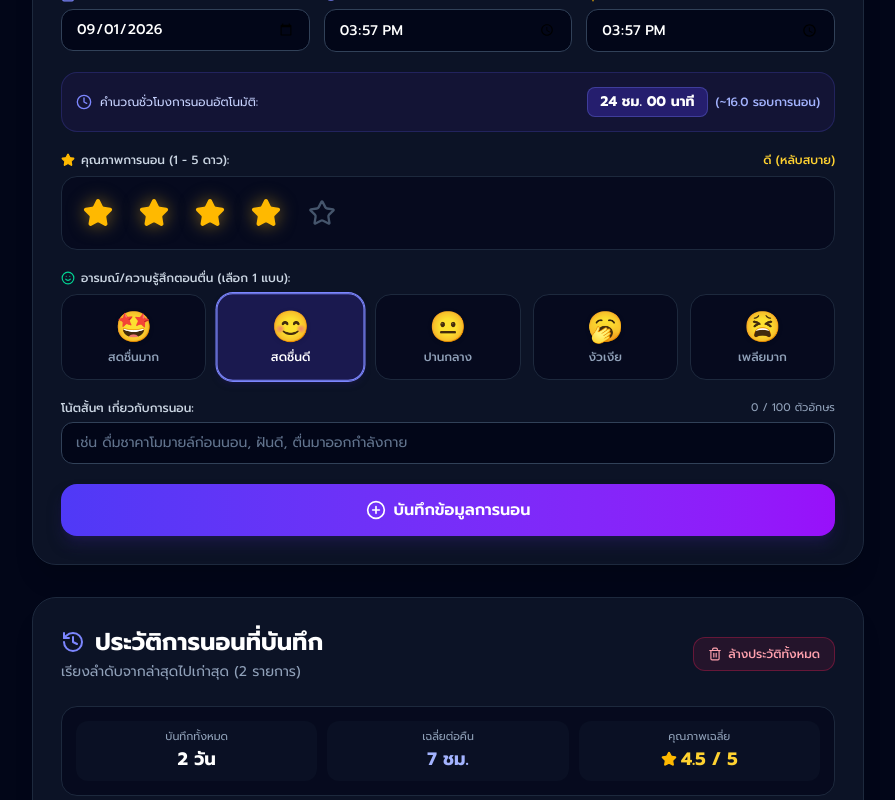
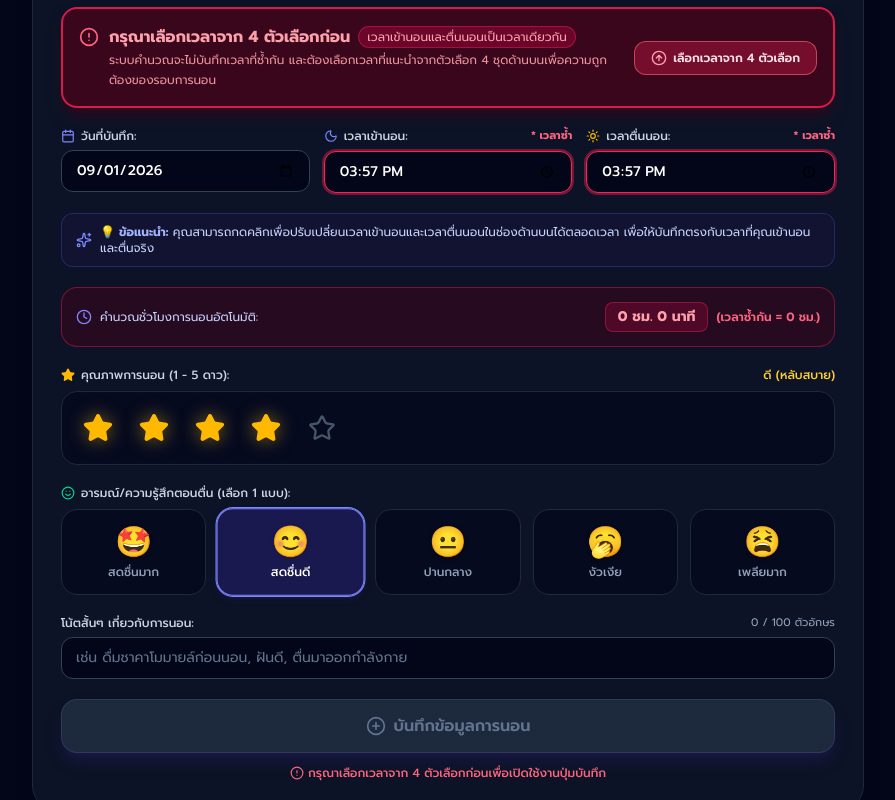
Before and after one commit to Peeranat-Non/Sleep-Cycle-Journal-, a React (Vite) app: page / in a window 1280 px wide. Shown: the part 1280-2080 px from the top of the page, without its empty margins (192-1087 px from the left). Built offline with nearby package versions, Linux system fonts and the light colour scheme.

Commit message:
เพิ่มการตรวจสอบในฟอร์มบันทึกการนอน และคำแนะนำเพิ่มเติม

```diff
--- a/src/components/SleepJournalForm.tsx
+++ b/src/components/SleepJournalForm.tsx
@@ -10,6 +10,7 @@ import {
   Sparkles,
   CheckCircle2,
   AlertCircle,
+  ArrowUpCircle,
 } from 'lucide-react';
 import { MoodLevel, SleepRecord } from '../types';
 import { MOOD_OPTIONS } from '../constants/moods';
@@ -31,7 +32,19 @@ export const SleepJournalForm: React.FC<SleepJournalFormProps> = ({
   prefillWakeTime,
 }) => {
   const [date, setDate] = useState<string>(getTodayDateFormatted());
-  // Initialize with current time if not prefilled
+
+  // Track if a valid selection from the 4 recommendation cards has been made
+  const [hasSelectedFromCards, setHasSelectedFromCards] = useState<boolean>(() => {
+    return Boolean(
+      prefillBedTime &&
+      prefillWakeTime &&
+      prefillBedTime !== prefillWakeTime &&
+      prefillBedTime.includes(':') &&
+      prefillWakeTime.includes(':')
+    );
+  });
+
+  // Initialize with prefill if provided and valid, otherwise current time
   const [bedTime, setBedTime] = useState<string>(
     () => prefillBedTime || getCurrentTimeFormatted()
   );
@@ -43,30 +56,90 @@ export const SleepJournalForm: React.FC<SleepJournalFormProps> = ({
   const [mood, setMood] = useState<MoodLevel>(4);
   const [note, setNote] = useState<string>('');
   const [showSavedFeedback, setShowSavedFeedback] = useState<boolean>(false);
+  const [alertError, setAlertError] = useState<string | null>(null);
 
-  // Sync when prefilled from calculator
+  // Sync when prefilled from calculator (4 options card clicked)
   useEffect(() => {
-    if (prefillBedTime) setBedTime(prefillBedTime);
-  }, [prefillBedTime]);
-
-  useEffect(() => {
-    if (prefillWakeTime) setWakeTime(prefillWakeTime);
-  }, [prefillWakeTime]);
+    if (prefillBedTime && prefillWakeTime && prefillBedTime !== prefillWakeTime) {
+      setBedTime(prefillBedTime);
+      setWakeTime(prefillWakeTime);
+      setHasSelectedFromCards(true);
+      setAlertError(null);
+    }
+  }, [prefillBedTime, prefillWakeTime]);
 
   const isBedTimeValid = Boolean(bedTime && bedTime.trim() !== '' && bedTime.includes(':'));
   const isWakeTimeValid = Boolean(wakeTime && wakeTime.trim() !== '' && wakeTime.includes(':'));
-  const isTimeValid = isBedTimeValid && isWakeTimeValid;
+  const isSameTime = bedTime === wakeTime;
 
-  const isRestoredFromSaved = Boolean(prefillBedTime && prefillWakeTime);
+  // Calculate duration with safe zero handling (never converts same time to 24 hrs)
+  const durationInfo =
+    isBedTimeValid && isWakeTimeValid
+      ? calculateDuration(bedTime, wakeTime)
+      : {
+          totalMinutes: 0,
+          formatted: 'กรุณาระบุเวลา',
+          hours: 0,
+          minutes: 0,
+          cyclesEstimate: '-',
+          isSameTime: false,
+        };
 
-  const durationInfo = isTimeValid
-    ? calculateDuration(bedTime, wakeTime)
-    : { totalMinutes: 0, formatted: 'กรุณาระบุเวลา', hours: 0, minutes: 0, cyclesEstimate: '-' };
+  // Check if form is completely valid to submit
+  const isFormValid =
+    isBedTimeValid &&
+    isWakeTimeValid &&
+    !isSameTime &&
+    hasSelectedFromCards &&
+    durationInfo.totalMinutes > 0;
+
+  const scrollToCalculatorCards = () => {
+    const target =
+      document.getElementById('cycle-results-grid') ||
+      document.getElementById('sleep-calculator-card') ||
+      document.getElementById('mode-selector-card');
+    if (target) {
+      target.scrollIntoView({ behavior: 'smooth', block: 'center' });
+    }
+  };
+
+  const handleBedTimeChange = (newBedTime: string) => {
+    setBedTime(newBedTime);
+    if (newBedTime === wakeTime) {
+      setHasSelectedFromCards(false);
+      setAlertError('กรุณาเลือกเวลาจาก 4 ตัวเลือกก่อน');
+    } else {
+      setAlertError(null);
+    }
+  };
+
+  const handleWakeTimeChange = (newWakeTime: string) => {
+    setWakeTime(newWakeTime);
+    if (bedTime === newWakeTime) {
+      setHasSelectedFromCards(false);
+      setAlertError('กรุณาเลือกเวลาจาก 4 ตัวเลือกก่อน');
+    } else {
+      setAlertError(null);
+    }
+  };
 
   const handleSubmit = (e: React.FormEvent) => {
     e.preventDefault();
 
-    if (!isTimeValid) return;
+    // Strict validation
+    if (!isFormValid || isSameTime || !hasSelectedFromCards) {
+      const errorMsg = 'กรุณาเลือกเวลาจาก 4 ตัวเลือกก่อน';
+      setAlertError(errorMsg);
+
+      // Scroll to alert or calculator options
+      const alertElement = document.getElementById('form-validation-alert-box');
+      if (alertElement) {
+        alertElement.scrollIntoView({ behavior: 'smooth', block: 'center' });
+      } else {
+        scrollToCalculatorCards();
+      }
+      return;
+    }
 
     onAddRecord({
       date,
@@ -79,8 +152,9 @@ export const SleepJournalForm: React.FC<SleepJournalFormProps> = ({
       note: note.trim().slice(0, 100),
     });
 
-    // Reset optional note, keep reasonable defaults
+    // Reset optional note, keep record feedback
     setNote('');
+    setAlertError(null);
     setShowSavedFeedback(true);
     setTimeout(() => setShowSavedFeedback(false), 3000);
   };
@@ -105,9 +179,9 @@ export const SleepJournalForm: React.FC<SleepJournalFormProps> = ({
   return (
     <div
       id="sleep-journal-form-card"
-      className="bg-slate-900/80 backdrop-blur-md border border-slate-800 rounded-3xl p-5 sm:p-7 shadow-xl"
+      className="bg-slate-900/80 backdrop-blur-md border border-slate-800 rounded-3xl p-5 sm:p-7 shadow-xl space-y-5"
     >
-      <div className="flex items-center justify-between gap-3 mb-5">
+      <div className="flex flex-col sm:flex-row sm:items-center justify-between gap-3">
         <div>
           <h2
             id="journal-form-heading"
@@ -117,15 +191,15 @@ export const SleepJournalForm: React.FC<SleepJournalFormProps> = ({
             บันทึกการนอน (Sleep Journal)
           </h2>
           <p className="text-xs sm:text-sm text-slate-400 mt-1">
-            จดบันทึกเวลา คุณภาพ และความรู้สึกหลังตื่นนอนเพื่อติดตามสุขภาพการนอน
+            จดบันทึกเวลา คุณภาพ และความรู้สึกหลังตื่นนอนเพื่อติดตามสุขภาพการนอน (สามารถปรับเปลี่ยนเวลาเข้านอนและเวลาตื่นนอนให้ตรงกับความเป็นจริงได้)
           </p>
-          {isRestoredFromSaved && (
+          {hasSelectedFromCards && !isSameTime && (
             <div
               id="restored-time-banner"
               className="mt-2 inline-flex items-center gap-1.5 px-3 py-1 rounded-xl bg-indigo-500/20 border border-indigo-400/40 text-indigo-300 text-xs font-medium animate-fade-in"
             >
               <Clock className="w-3.5 h-3.5 text-indigo-400" />
-              <span>ดึงเวลาที่คุณเลือกไว้ล่าสุด: เข้านอน {bedTime} น. / ตื่น {wakeTime} น.</span>
+              <span>ดึงเวลาที่คุณเลือกจาก 4 ตัวเลือก: เข้านอน {bedTime} น. / ตื่น {wakeTime} น.</span>
             </div>
           )}
         </div>
@@ -133,13 +207,48 @@ export const SleepJournalForm: React.FC<SleepJournalFormProps> = ({
         {showSavedFeedback && (
           <div
             id="save-success-badge"
-            className="px-3.5 py-1.5 rounded-full bg-emerald-500/20 border border-emerald-500/40 text-emerald-300 text-xs font-medium flex items-center gap-1.5 animate-fade-in"
+            className="px-3.5 py-1.5 rounded-full bg-emerald-500/20 border border-emerald-500/40 text-emerald-300 text-xs font-medium flex items-center gap-1.5 animate-fade-in self-start sm:self-auto"
           >
             <CheckCircle2 className="w-4 h-4 text-emerald-400" />
             <span>บันทึกสำเร็จ!</span>
           </div>
         )}
       </div>
+
+      {/* Main Validation Alert Banner */}
+      {(!hasSelectedFromCards || isSameTime || alertError) && (
+        <div
+          id="form-validation-alert-box"
+          className="p-4 rounded-2xl bg-rose-950/70 border-2 border-rose-500/80 text-rose-200 text-xs sm:text-sm flex flex-col sm:flex-row sm:items-center justify-between gap-3 shadow-lg shadow-rose-950/50 animate-fade-in"
+        >
+          <div className="flex items-start gap-2.5">
+            <AlertCircle className="w-5 h-5 text-rose-400 shrink-0 mt-0.5" />
+            <div className="space-y-0.5">
+              <div className="font-bold text-rose-300 text-sm sm:text-base flex items-center gap-2">
+                <span>กรุณาเลือกเวลาจาก 4 ตัวเลือกก่อน</span>
+                {isSameTime && (
+                  <span className="text-xs font-normal text-rose-300 bg-rose-900/60 px-2 py-0.5 rounded-full border border-rose-500/40">
+                    เวลาเข้านอนและตื่นนอนเป็นเวลาเดียวกัน
+                  </span>
+                )}
+              </div>
+              <p className="text-xs text-rose-300/90 leading-relaxed">
+                ระบบคำนวณจะไม่บันทึกเวลาที่ซ้ำกัน และต้องเลือกเวลาที่แนะนำจากตัวเลือก 4 ชุดด้านบนเพื่อความถูกต้องของรอบการนอน
+              </p>
+            </div>
+          </div>
+
+          <button
+            id="btn-alert-go-select-card"
+            type="button"
+            onClick={scrollToCalculatorCards}
+            className="px-4 py-2 rounded-xl bg-rose-500/30 hover:bg-rose-500/40 border border-rose-400/60 text-rose-100 font-semibold text-xs transition-all flex items-center justify-center gap-1.5 shrink-0 shadow-sm active:scale-95"
+          >
+            <ArrowUpCircle className="w-4 h-4 text-rose-300" />
+            <span>เลือกเวลาจาก 4 ตัวเลือก</span>
+          </button>
+        </div>
+      )}
 
       <form id="form-sleep-entry" onSubmit={handleSubmit} className="space-y-5">
         {/* Row 1: Date & Sleep Times */}
@@ -173,8 +282,8 @@ export const SleepJournalForm: React.FC<SleepJournalFormProps> = ({
                 <Moon className="w-3.5 h-3.5 text-indigo-400" />
                 เวลาเข้านอน:
               </label>
-              {!isBedTimeValid && (
-                <span className="text-[11px] text-rose-400 font-medium">* จำเป็น</span>
+              {isSameTime && (
+                <span className="text-[11px] text-rose-400 font-bold">* เวลาซ้ำ</span>
               )}
             </div>
             <input
@@ -182,9 +291,13 @@ export const SleepJournalForm: React.FC<SleepJournalFormProps> = ({
               type="time"
               required
               value={bedTime}
-              onChange={(e) => setBedTime(e.target.value)}
+              onChange={(e) => handleBedTimeChange(e.target.value)}
               className={`w-full bg-slate-950 border text-white rounded-xl px-3.5 py-2.5 text-sm font-medium focus:ring-2 focus:ring-indigo-500 outline-none transition-colors ${
-                isBedTimeValid ? 'border-slate-700' : 'border-rose-500 bg-rose-950/20 ring-1 ring-rose-500/30'
+                isSameTime
+                  ? 'border-rose-500 bg-rose-950/30 ring-2 ring-rose-500/40 text-rose-200'
+                  : isBedTimeValid
+                  ? 'border-slate-700'
+                  : 'border-rose-500 bg-rose-950/20'
               }`}
             />
           </div>
@@ -199,8 +312,8 @@ export const SleepJournalForm: React.FC<SleepJournalFormProps> = ({
                 <Sun className="w-3.5 h-3.5 text-amber-400" />
                 เวลาตื่นนอน:
               </label>
-              {!isWakeTimeValid && (
-                <span className="text-[11px] text-rose-400 font-medium">* จำเป็น</span>
+              {isSameTime && (
+                <span className="text-[11px] text-rose-400 font-bold">* เวลาซ้ำ</span>
               )}
             </div>
             <input
@@ -208,33 +321,36 @@ export const SleepJournalForm: React.FC<SleepJournalFormProps> = ({
               type="time"
               required
               value={wakeTime}
-              onChange={(e) => setWakeTime(e.target.value)}
+              onChange={(e) => handleWakeTimeChange(e.target.value)}
               className={`w-full bg-slate-950 border text-white rounded-xl px-3.5 py-2.5 text-sm font-medium focus:ring-2 focus:ring-indigo-500 outline-none transition-colors ${
-                isWakeTimeValid ? 'border-slate-700' : 'border-rose-500 bg-rose-950/20'
+                isSameTime
+                  ? 'border-rose-500 bg-rose-950/30 ring-2 ring-rose-500/40 text-rose-200'
+                  : isWakeTimeValid
+                  ? 'border-slate-700'
+                  : 'border-rose-500 bg-rose-950/20'
               }`}
             />
           </div>
         </div>
 
-        {/* Validation Warning if time is incomplete */}
-        {!isTimeValid && (
+        {/* Helper tip: Can customize bedtime and waketime to match reality */}
         <div
-            id="error-journal-time-warning"
-            className="p-3 rounded-2xl bg-rose-950/50 border border-rose-500/40 text-rose-300 text-xs sm:text-sm flex items-center gap-2 animate-fade-in"
+          id="time-adjustment-tip"
+          className="flex items-start sm:items-center gap-2 px-3.5 py-2.5 rounded-xl bg-indigo-950/30 border border-indigo-500/25 text-indigo-200 text-xs"
         >
-            <AlertCircle className="w-4 h-4 text-rose-400 shrink-0" />
-            <span className="font-medium text-rose-400">กรุณาเลือกเวลาให้ครบถ้วน</span>
-            <span className="text-slate-300 text-xs">
-              (ระบุเวลาเข้านอนและเวลาตื่นนอนเพื่อคำนวณระยะเวลาและบันทึกข้อมูล)
+          <Sparkles className="w-4 h-4 text-indigo-400 shrink-0 mt-0.5 sm:mt-0" />
+          <span>
+            <strong className="text-indigo-300">💡 ข้อแนะนำ:</strong> คุณสามารถกดคลิกเพื่อปรับเปลี่ยนเวลาเข้านอนและเวลาตื่นนอนในช่องด้านบนได้ตลอดเวลา เพื่อให้บันทึกตรงกับเวลาที่คุณเข้านอนและตื่นจริง
           </span>
         </div>
-        )}
 
         {/* Auto Duration Pill Box */}
         <div
           id="duration-calculator-badge"
           className={`p-3.5 rounded-2xl border flex flex-col sm:flex-row sm:items-center justify-between gap-2 transition-all ${
-            isTimeValid
+            isSameTime
+              ? 'bg-rose-950/40 border-rose-500/40'
+              : isFormValid
               ? 'bg-indigo-950/40 border-indigo-500/20'
               : 'bg-slate-950/50 border-slate-800'
           }`}
@@ -247,18 +363,24 @@ export const SleepJournalForm: React.FC<SleepJournalFormProps> = ({
             <span
               id="journal-calculated-hours"
               className={`text-sm font-bold px-3 py-1 rounded-lg border ${
-                isTimeValid
+                isSameTime
+                  ? 'text-rose-300 bg-rose-900/40 border-rose-500/40'
+                  : isFormValid
                   ? 'text-white bg-indigo-600/30 border-indigo-400/30'
                   : 'text-slate-500 bg-slate-900 border-slate-800'
               }`}
             >
               {durationInfo.formatted}
             </span>
-            {isTimeValid && (
+            {isSameTime ? (
+              <span className="text-xs text-rose-400 font-semibold">
+                (เวลาซ้ำกัน = 0 ชม.)
+              </span>
+            ) : isFormValid ? (
               <span className="text-xs text-indigo-300 font-medium">
                 ({durationInfo.cyclesEstimate})
               </span>
-            )}
+            ) : null}
           </div>
         </div>
 
@@ -372,16 +494,25 @@ export const SleepJournalForm: React.FC<SleepJournalFormProps> = ({
           />
         </div>
 
-        {/* Submit Button */}
+        {/* Submit Button with Validation Protection */}
+        <div className="space-y-2">
           <button
             id="btn-save-sleep-record"
             type="submit"
-          disabled={!isTimeValid}
-          className="w-full py-3 sm:py-3.5 px-6 rounded-2xl bg-gradient-to-r from-indigo-600 to-purple-600 hover:from-indigo-500 hover:to-purple-500 disabled:from-slate-800 disabled:to-slate-800 disabled:text-slate-500 disabled:border disabled:border-slate-700 disabled:cursor-not-allowed text-white font-semibold text-sm sm:text-base shadow-lg shadow-indigo-950/80 transition-all flex items-center justify-center gap-2 active:scale-[0.99]"
+            disabled={!isFormValid}
+            className="w-full py-3 sm:py-3.5 px-6 rounded-2xl bg-gradient-to-r from-indigo-600 to-purple-600 hover:from-indigo-500 hover:to-purple-500 disabled:from-slate-800 disabled:to-slate-800 disabled:text-slate-500 disabled:border disabled:border-slate-700/80 disabled:cursor-not-allowed text-white font-semibold text-sm sm:text-base shadow-lg shadow-indigo-950/80 transition-all flex items-center justify-center gap-2 active:scale-[0.99]"
           >
             <PlusCircle className="w-5 h-5" />
             <span>บันทึกข้อมูลการนอน</span>
           </button>
+
+          {!isFormValid && (
+            <p className="text-center text-xs text-rose-400 font-medium flex items-center justify-center gap-1 pt-1">
+              <AlertCircle className="w-3.5 h-3.5" />
+              <span>กรุณาเลือกเวลาจาก 4 ตัวเลือกก่อนเพื่อเปิดใช้งานปุ่มบันทึก</span>
+            </p>
+          )}
+        </div>
       </form>
     </div>
   );
--- a/src/utils/sleepMath.ts
+++ b/src/utils/sleepMath.ts
@@ -117,19 +117,39 @@ export function calculateDuration(bedTimeStr: string, wakeTimeStr: string): {
   hours: number;
   minutes: number;
   cyclesEstimate: string;
+  isSameTime: boolean;
 } {
   const [bedH, bedM] = bedTimeStr.split(':').map(Number);
   const [wakeH, wakeM] = wakeTimeStr.split(':').map(Number);
 
   if (isNaN(bedH) || isNaN(bedM) || isNaN(wakeH) || isNaN(wakeM)) {
-    return { totalMinutes: 0, formatted: '0 ชม. 0 นาที', hours: 0, minutes: 0, cyclesEstimate: '0 รอบ' };
+    return {
+      totalMinutes: 0,
+      formatted: '0 ชม. 0 นาที',
+      hours: 0,
+      minutes: 0,
+      cyclesEstimate: '0 รอบ',
+      isSameTime: false,
+    };
   }
 
   const bedTotal = bedH * 60 + bedM;
   const wakeTotal = wakeH * 60 + wakeM;
 
+  // If bedtime and wake time are identical, duration is 0 (NOT 24 hours)
+  if (bedTotal === wakeTotal) {
+    return {
+      totalMinutes: 0,
+      formatted: '0 ชม. 0 นาที',
+      hours: 0,
+      minutes: 0,
+      cyclesEstimate: '0 รอบ',
+      isSameTime: true,
+    };
+  }
+
   let diff = wakeTotal - bedTotal;
-  if (diff <= 0) {
+  if (diff < 0) {
     diff += 24 * 60; // crossed midnight
   }
 
@@ -144,6 +164,7 @@ export function calculateDuration(bedTimeStr: string, wakeTimeStr: string): {
     hours,
     minutes,
     cyclesEstimate: `~${cycles} รอบการนอน`,
+    isSameTime: false,
   };
 }
 
```
Lines whose indentation alone changed are shown as unchanged.
